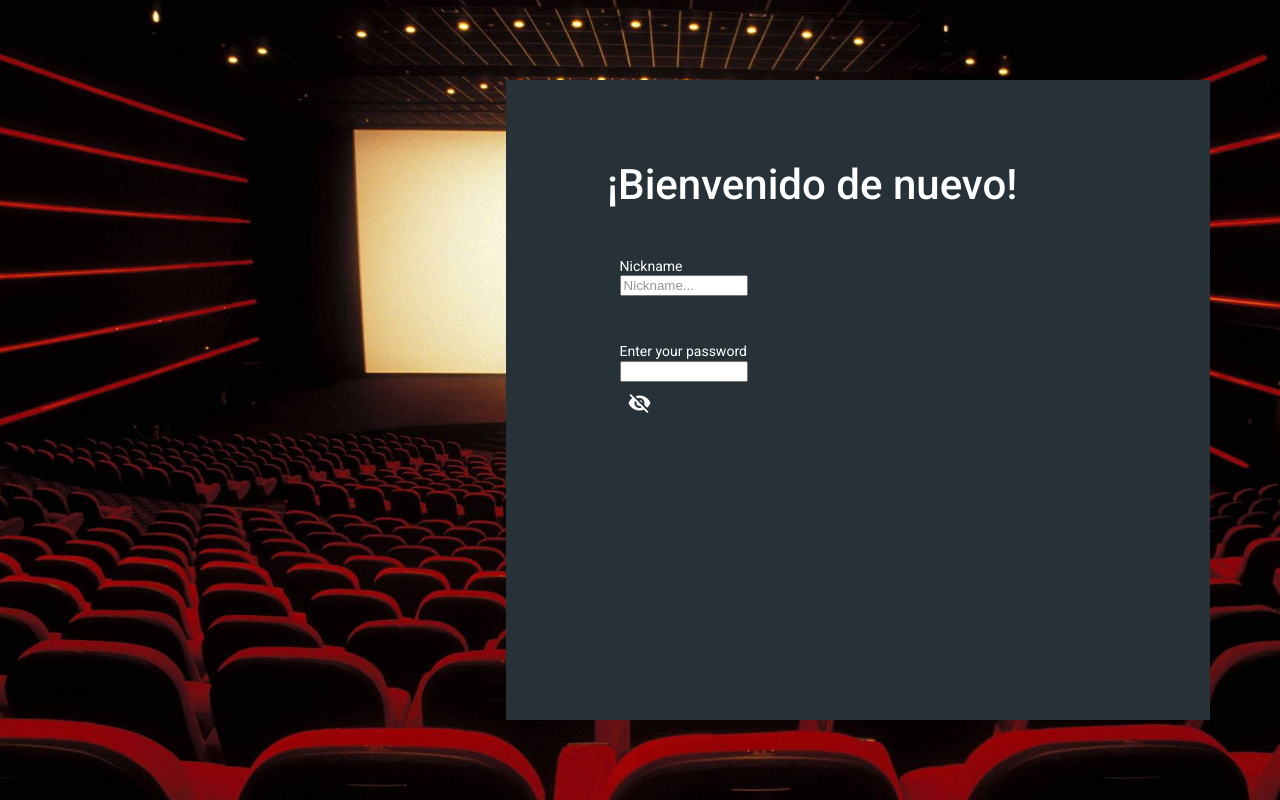
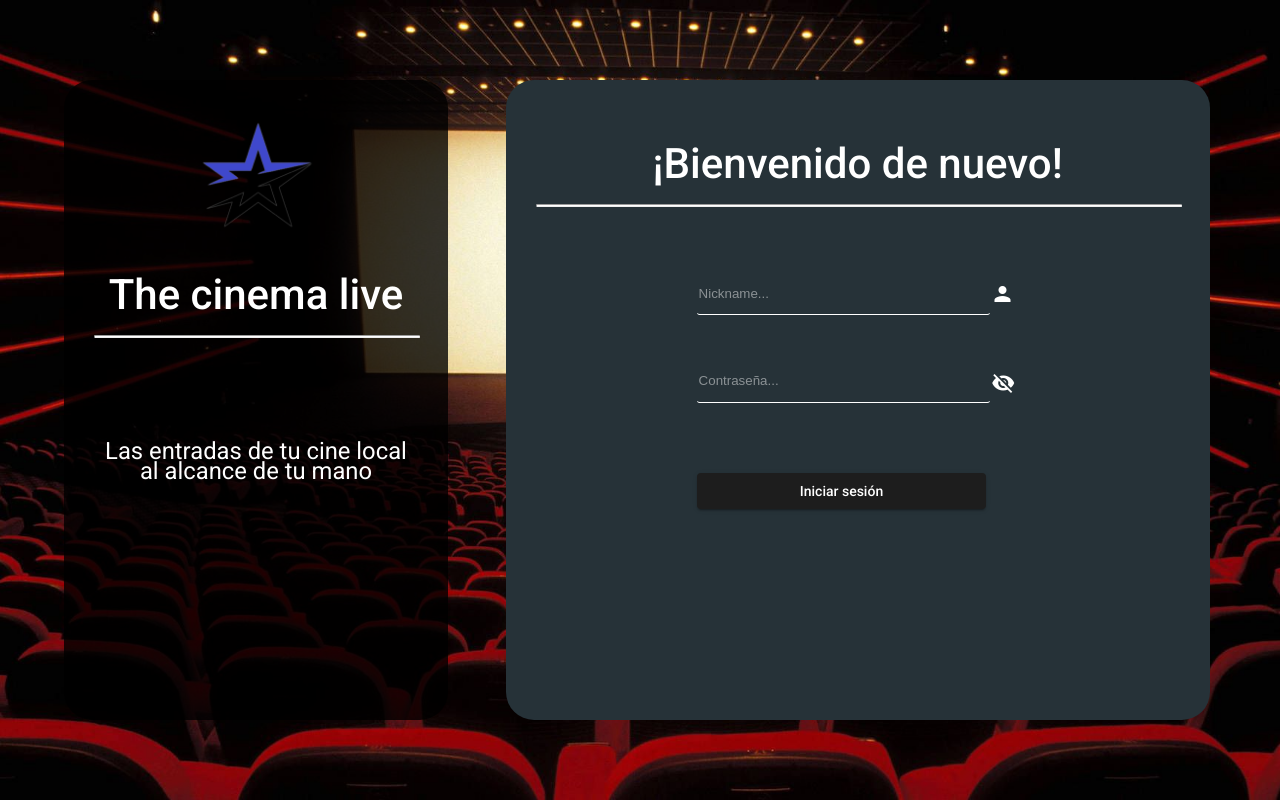
Before and after one commit to Daniel-DLR-02/PDAM-project, an Angular app in the folder tcl-web-app/: page /admin-login in a window 1280 px wide. Built offline with nearby package versions, Linux system fonts and the light colour scheme.

Commit message:
login designed

```diff
--- a/tcl-web-app/src/app/components/login/login.component.css
+++ b/tcl-web-app/src/app/components/login/login.component.css
@@ -6,10 +6,23 @@
 
 }
 
+.info-logo {
+  width: 100%;
+  display: flex;
+  justify-content: center;
+
+}
+
+.info-logo img {
+  width: 40%;
+  height: auto;
+}
+
 .form-container {
     width: 55%;
     height: 80%;
     background: #263238;
+    border-radius: 2em;
     position: absolute;
     top: 50%;
     left: 67%;
@@ -17,22 +30,33 @@
     box-sizing: border-box;
     padding: 30px 30px;
     color: #fff;
+    display: flex;
+    flex-direction: column;
+    align-items: center;
 }
 
 .login-title {
     margin: 0;
-    padding-top: 1.5em;
-    padding-left: 1.7em;
+    padding-top: 1em;
     font-size: 3em;
     font-weight:500;
     color: #fff;
 }
 
+:host hr {
+  width: 100%;
+  height: 1px;
+  color: white;
+  border-radius: 1em;
+  background-color: white;
+  margin-top: 2em;
+}
+
 .username-field {
 
   padding-top: 7%;
-  width: 20%;
-  color: trans;
+  width: 50%;
+  background-color: transparent;
   display: flex;
   flex-direction: column;
   justify-content: center;
@@ -41,8 +65,9 @@
 .password-field {
 
   padding-top: 7%;
-  width: 20%;
+  width: 50%;
   color: white;
+  background-color: transparent;
   display: flex;
   flex-direction: column;
   justify-content: center;
@@ -53,10 +78,86 @@
 }
 
 .login-form {
-  padding-top: 1em;
-  padding-left: 6em;
+    padding-top: 1em;
+    /* padding-left: 6em; */
+    width: 100%;
+    display: flex;
+    color: white;
+    flex-direction: column;
+    align-items: center;
+}
+
+.form-input {
+  display: flex;
+  flex-direction: row;
   width: 100%;
+  align-items: center;
+}
+
+:host ::ng-deep input.mat-input-element {
+  margin-top: -0.0625em;
+  width: 90%;
+  background-color: transparent;
+  border: 0px solid transparent;
+  height: 3em;
+  color: white;
+  border-radius: 0.2em;
+  border-bottom: 1px solid white;
+}
+
+:host ::ng-deep input.mat-input-element:focus {
+  outline: none !important;
+  border:0px solid transparent;
+  border-bottom: 1px solid white;
+  box-shadow: 0 4px 2px -2px gray;
+}
+
+:host ::ng-deep .mat-icon-button, :host ::ng-deep .user-icon {
+  padding: 0;
+  min-width: 0;
+  width: 8%;
+  height: 40px;
+  flex-shrink: 0;
+  line-height: 40px;
+  border-radius: 50%;
+}
+
+.sign-in-button {
+  background-color: #1d1d1d;
+  color: white;
+  width: 90%;
+}
+
+.button-container {
+  padding-top: 5em;
+  width: 50%;
+}
+
+:host ::placeholder {
+  color: rgba(255, 255, 255, 0.466);
+}
+
+.info-container {
+  position: absolute;
+  top: 50%;
+  left: 20%;
+  transform: translate(-50%, -50%);
+  box-sizing: border-box;
+  padding: 0px 30px;
+  height: 80%;
+  padding-top: 2em;
+  width: 30%;
+  background-color: rgba(0, 0, 0, 0.793);
+  border-radius: 2em;
+  color: white;
   display: flex;
-  color: white;
   flex-direction: column;
+  text-align: center;
 }
+
+.info {
+  font-size:1.7em;
+  justify-content: center;
+  align-items: center;
+  padding-top:4em;
+}
--- a/tcl-web-app/src/app/components/login/login.component.html
+++ b/tcl-web-app/src/app/components/login/login.component.html
@@ -1,18 +1,43 @@
 <div class="login-admin">
+
+  <div class="info-container">
+    <div class="info-logo">
+      <img src="../../../assets/img/logo.png" alt="">
+    </div>
+    <h4 class="login-title">The cinema live</h4>
+    <hr/>
+    <div class="info">
+      <p>
+        Las entradas de tu cine local al alcance de tu mano
+      </p>
+    </div>
+
+  </div>
+
+
   <div class="form-container">
     <h4 class="login-title">¡Bienvenido de nuevo!</h4>
+    <hr/>
     <form action="" [formGroup]="loginForm" class="login-form">
 
       <div class="username-field">
-        <mat-label>Nickname</mat-label>
-        <input matInput placeholder="Nickname..." formControlName="nick">
+        <div class="form-input">
+          <input matInput placeholder="Nickname..." formControlName="nick">
+          <mat-icon class="person-icon">person</mat-icon>
+        </div>
       </div>
       <div class="password-field">
-        <mat-label>Enter your password</mat-label>
-        <input matInput [type]="hide ? 'password' : 'text'" formControlName="password">
-        <button mat-icon-button matSuffix (click)="hide = !hide" [attr.aria-label]="'Hide password'" [attr.aria-pressed]="hide">
-          <mat-icon>{{hide ? 'visibility_off' : 'visibility'}}</mat-icon>
-        </button>
+        <div class="form-input">
+          <input matInput placeholder="Contraseña..." [type]="hide ? 'password' : 'text'" formControlName="password">
+          <button mat-icon-button matSuffix (click)="hide = !hide" [attr.aria-label]="'Hide password'"
+            [attr.aria-pressed]="hide">
+            <mat-icon>{{hide ? 'visibility_off' : 'visibility'}}</mat-icon>
+          </button>
+        </div>
+      </div>
+
+      <div class="button-container">
+        <button mat-raised-button class="sign-in-button">Iniciar sesión</button>
       </div>
     </form>
   </div>
--- a/tcl-web-app/src/app/modules/material-imports.module.ts
+++ b/tcl-web-app/src/app/modules/material-imports.module.ts
@@ -31,12 +31,15 @@ import {MatSnackBarModule} from '@angular/material/snack-bar';
 import {MatTableModule} from '@angular/material/table';
 import {MatSortModule} from '@angular/material/sort';
 import {MatPaginatorModule} from '@angular/material/paginator';
+import {MatDividerModule} from '@angular/material/divider';
+
 @NgModule({
   declarations: [],
   imports: [
     CommonModule,
     MatCheckboxModule,
     MatCheckboxModule,
+    MatDividerModule,
     MatButtonModule,
     MatInputModule,
     MatAutocompleteModule,
@@ -58,6 +61,7 @@ import {MatPaginatorModule} from '@angular/material/paginator';
   exports: [
     MatCheckboxModule,
     MatCheckboxModule,
+    MatDividerModule,
     MatButtonModule,
     MatInputModule,
     MatAutocompleteModule,
```
Also changed, not shown: tcl-web-app/src/assets/img/logo.png (added).
